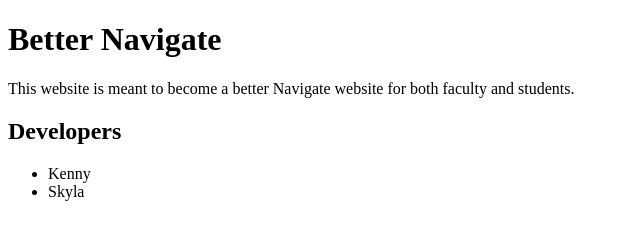
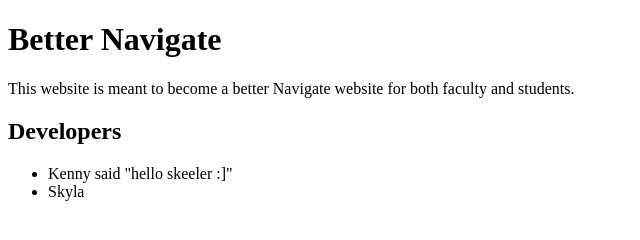
Before and after one commit to sfrench01/NewNavigate, a plain HTML site: page pages/index.html in a window 1280 px wide. Shown: the whole page, without its empty margins (0-640 px from the left). Drawn offline with Linux system fonts and the light colour scheme.

Commit message:
Update Kenny's message in index.html

```diff
--- a/pages/index.html
+++ b/pages/index.html
@@ -13,7 +13,7 @@
     <p>
       <ul>
         <li>
-          Kenny
+          Kenny said "hello skeeler :]"
         </li>
         <li>
           Skyla
```
